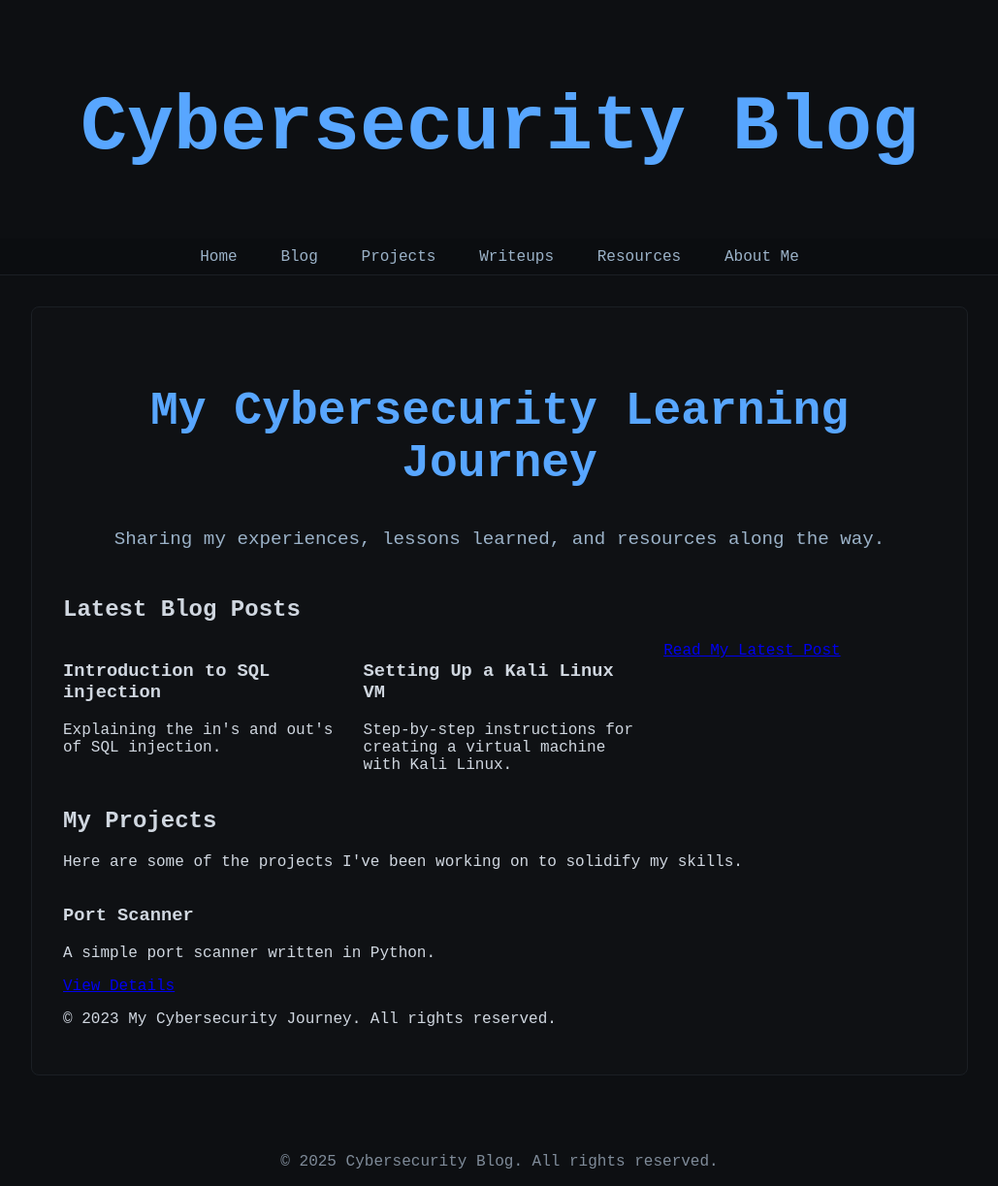
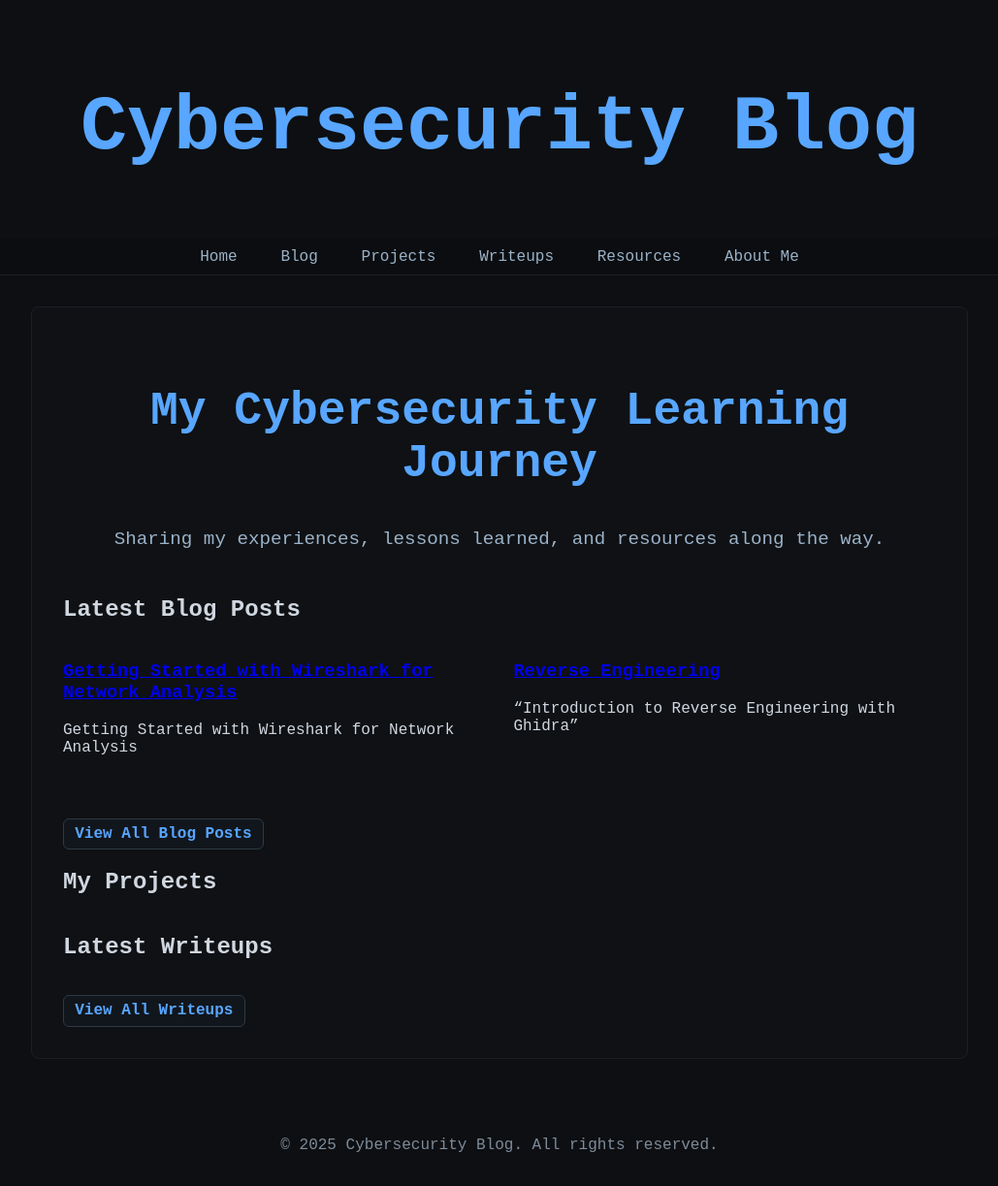
Before and after one commit to bytepo1arbear/cybersecurityblog, a Jekyll site: the page built from index.md, in a window 1280 px wide. Shown: the whole page at 97% size, without its empty margins (125-1154 px from the left). Built offline with Jekyll 4.4.1, drawn with Linux system fonts in a browser that asks for light colours; our own code applies the rules of GitHub Pages for plain Markdown files.

Commit message:
Update index.md

```diff
--- a/index.md
+++ b/index.md
@@ -9,37 +15,44 @@
   <div class="container">
     <h2>Latest Blog Posts</h2>
     <div class="post-grid">
-      <article class="post">
-        <h3>Introduction to SQL injection</h3>
-        <p>Explaining the in's and out's of SQL injection.</p>
+      {% for post in site.posts limit:2 %}
+      <article class="post-preview">
+        <h3><a href="{{ post.url }}">{{ post.title }}</a></h3>
+        <p>{{ post.excerpt | strip_html | truncate: 120 }}</p>
       </article>
-      <article class="post">
-        <h3>Setting Up a Kali Linux VM</h3>
-        <p>Step-by-step instructions for creating a virtual machine with Kali Linux.</p>
-      </article>
-      <a href="blog" class="button primary">Read My Latest Post</a>
+      {% endfor %}
     </div>
+    <a href="{{ '/blog/' | relative_url }}" class="btn">View All Blog Posts</a>
   </div>
 </section>
 
 <section class="projects">
   <div class="container">
     <h2>My Projects</h2>
-    <p>Here are some of the projects I've been working on to solidify my skills.</p>
     <div class="project-grid">
-      <!-- Example Project - Replace with your project details -->
-      <article class="project">
-        <h3>Port Scanner</h3>
-        <p>A simple port scanner written in Python.</p>
-        <a href="projects" class="button secondary">View Details</a>
+      {% for project in site.projects limit:2 %}
+      <article class="project-preview">
+        <h3>{{ project.title }}</h3>
+        <p>{{ project.excerpt | strip_html | truncate: 120 }}</p>
+        <a href="{{ project.url }}" class="btn">View Project</a>
       </article>
-      <!-- Add more projects here -->
+      {% endfor %}
     </div>
   </div>
 </section>
 
-<footer>
+<section class="writeups">
   <div class="container">
-    <p>&copy; 2023 My Cybersecurity Journey. All rights reserved.</p>
+    <h2>Latest Writeups</h2>
+    <div class="writeup-grid">
+      {% for writeup in site.writeups limit:2 %}
+      <article class="writeup-preview">
+        <h3>{{ writeup.title }}</h3>
+        <p>{{ writeup.excerpt | strip_html | truncate: 120 }}</p>
+        <a href="{{ writeup.url }}" class="btn">Read Writeup</a>
+      </article>
+      {% endfor %}
+    </div>
+    <a href="{{ '/writeups/' | relative_url }}" class="btn">View All Writeups</a>
   </div>
-</footer>
+</section>
```
Also changed, not shown: other parts of index.md (+6 -0 lines).
